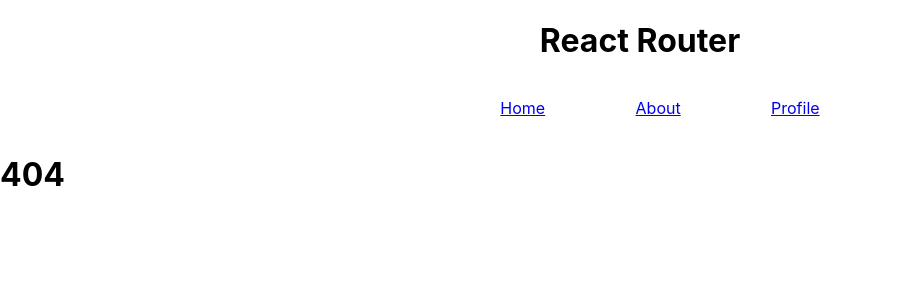
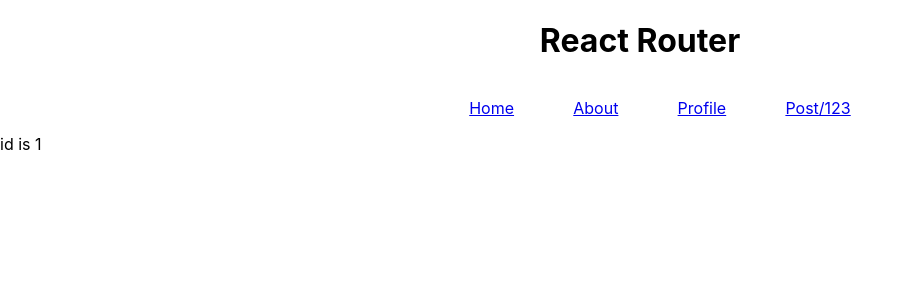
Before and after one commit to NickanBagherpour/react-router, a React (Create React App) app: page /post/1 in a window 1280 px wide. Before the commit this address had no page. Shown: the top 300 px of the page, without its empty margins (0-912 px from the left). Built offline with nearby package versions, Linux system fonts and the light colour scheme.

Commit message:
pass params from url and receive them with match

```diff
--- a/src/App.js
+++ b/src/App.js
@@ -4,6 +4,7 @@ import Header from "./components/Header";
 import Home from "./pages/Home";
 import About from "./pages/About";
 import Profile from "./pages/Profile";
+import Post from "./pages/Post";
 import NotFound from "./pages/NotFound";
 import "./App.css";
 
@@ -18,6 +19,7 @@ function App() {
         <Route path="/" exact component={Home} />
         <Route path="/about" component={About} />
         <Route path="/profile" component={Profile} />
+        <Route path="/post/:id" component={Post} />
         <Route component={NotFound} />
       </Switch>
     </BrowserRouter>
--- a/src/components/Header.js
+++ b/src/components/Header.js
@@ -15,6 +15,9 @@ const Header = () => {
         <li>
           <Link to="/profile">Profile</Link>
         </li>
+        <li>
+          <Link to="/post/123">Post/123</Link>
+        </li>
       </ul>
     </>
   );
--- /dev/null
+++ b/src/pages/Post.js
@@ -0,0 +1,10 @@
+
+const Post = ({match}) => {
+  return (
+    <>
+      <div>id is {match.params.id}</div>
+    </>
+  );
+};
+
+export default Post;
```
